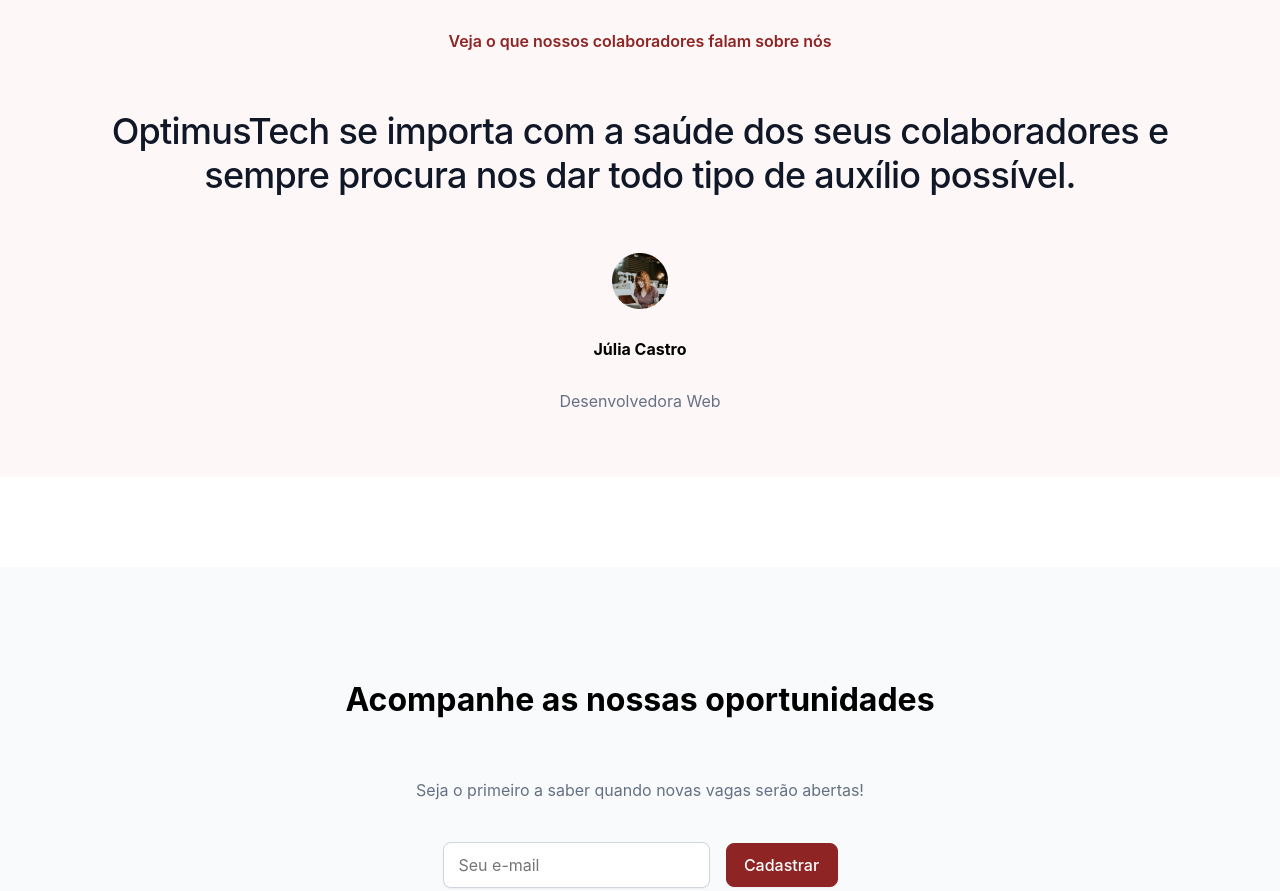
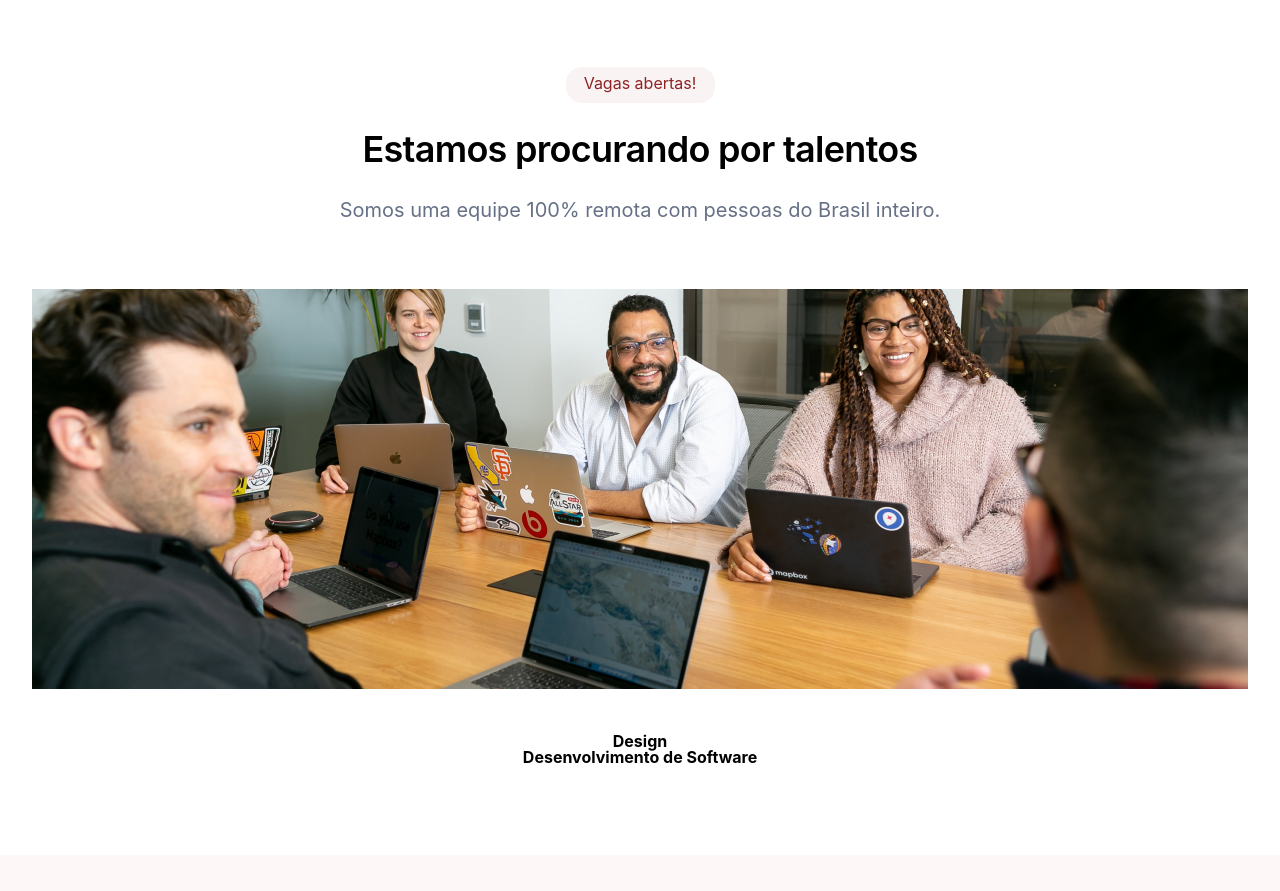
Before and after one commit to Lgbarros/Optimus-Tech, a plain HTML site: page index.html in a window 1280 px wide. Shown: the part 900-1791 px from the top of the page. Drawn offline with Linux system fonts and the light colour scheme; a web font is replaced by a local one.

Commit message:
ADD Section Header Vacancies

```diff
--- a/css/style.css
+++ b/css/style.css
@@ -178,6 +178,53 @@ button {
     line-height: 28px;
 }
 
+/* VACANCIES */
+
+#vacancies {
+    display: flex;
+    flex-direction: column;
+    text-align: center;
+    align-items: center;
+    padding: 96px 0px;
+    gap: 64px;
+}
+
+.vacancies-header {
+    width: 1280px;
+    height: 602px;
+    gap: 64px;
+}
+
+.vacancies-header p{
+    margin: 0 auto;
+    background: rgba(142, 36, 36, 0.05);
+    border-radius: 16px;
+    padding: 4px 12px;
+    width: 125px;
+    height: 28px;
+    text-align: center;
+    color: #8E2424;
+}
+
+.vacancies-header h1 {
+    font-weight: 600;
+    font-size: 36px;
+    line-height: 44px;
+    letter-spacing: -0.02em;
+}
+
+.vacancies-header h2 {
+    font-weight: 400;
+    font-size: 20px;
+    line-height: 30px;
+    color: #667085;
+}
+
+.vacancies-header img{
+    padding-top: 5%;
+}
+
+
 /* DEPOSITIONS */
 
 #depositions {
--- a/index.html
+++ b/index.html
@@ -24,8 +24,8 @@
                 <ul id="menu">
                     <a href="#" id="#"><li>Home</li></a>
                     <a href="#" id="produtos"><li>Produtos</li></a>
-                    <a href="recursos" id="recursos"><li>Recursos</li></a>
-                    <a href="sobre-nos" id="sobre-nos"><li>Sobre nós</li></a>
+                    <a href="#" id="recursos"><li>Recursos</li></a>
+                    <a href="#" id="sobre-nos"><li>Sobre nós</li></a>
                 </ul>
             </nav>
 
@@ -74,8 +74,22 @@
             </div>
         </section>
 
-        <section id="vagas">
+        <section id="vacancies">
+            <div class="vacancies-header">
+                <p>Vagas abertas!</p>
 
+                <h1>Estamos procurando por talentos</h1>
+
+                <h2>Somos uma equipe 100% remota com pessoas do Brasil inteiro.</h2>
+
+                <img src="./img/Image.png">
+            </div>
+
+            <div class="container-vacancies">
+                <h3>Design</h3>
+
+                <h3>Desenvolvimento de Software</h3>
+            </div>
         </section>
 
         <section id="depositions">
```
